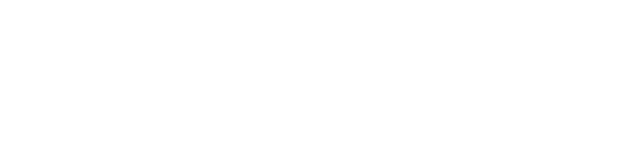
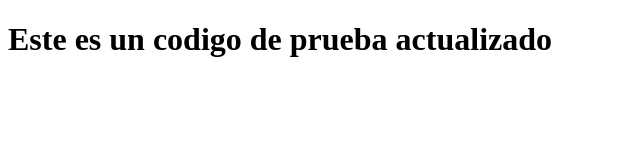
Before and after one commit to jenny-pinto/primera-prueba, a plain HTML site: page index.html in a window 1280 px wide. Shown: the whole page, without its empty margins (0-640 px from the left). Drawn offline with Linux system fonts and the light colour scheme.

Commit message:
Se actualiza el codigo

```diff
--- a/index.html
+++ b/index.html
@@ -3,9 +3,11 @@
 <head>
     <meta charset="UTF-8">
     <meta name="viewport" content="width=device-width, initial-scale=1.0">
-    <title>Document</title>
+    <title>Codigo de prueba</title>
 </head>
 <body>
 
+    <h1>Este es un codigo de prueba actualizado</h1>
+
 </body>
 </html>
```
